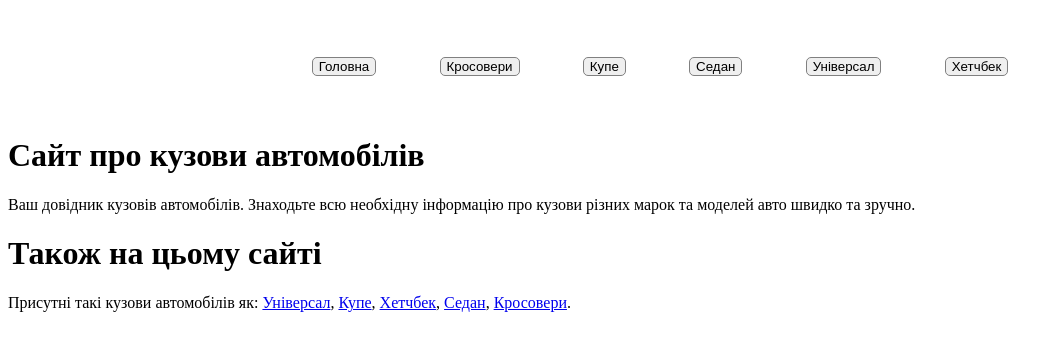
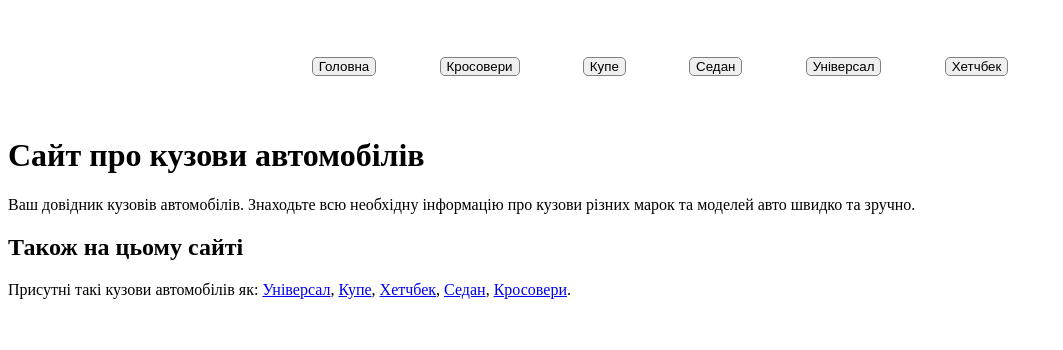
Before and after one commit to dmalanchuk/Web-Auto, a plain HTML site: page index.html in a window 1280 px wide. Shown: the whole page, without its empty margins (0-1063 px from the left). Drawn offline with Linux system fonts and the light colour scheme.

Commit message:
added new image

```diff
--- a/index.html
+++ b/index.html
@@ -24,7 +24,7 @@
             <div class="header-content">
                 <h1>Сайт про кузови автомобілів</h1>
                 <p>Ваш довідник кузовів автомобілів. Знаходьте всю необхідну інформацію про кузови різних марок та моделей авто швидко та зручно. </p>
-                <h1>Також на цьому сайті</h1>
+                <h2>Також на цьому сайті</h2>
                 <p>Присутні такі кузови автомобілів як:
                     <a href="./universal/universalInfo.html">Універсал</a>,
                     <a href="./cupe/cupeInfo.html">Купе</a>,
```
Also changed, not shown: NewImg/CrossoverImage.jpg (added), NewImg/CupeImage.jpg (added), NewImg/HatchBackImage.webp (added), NewImg/SedanImage.webp (added), 2 other files.
